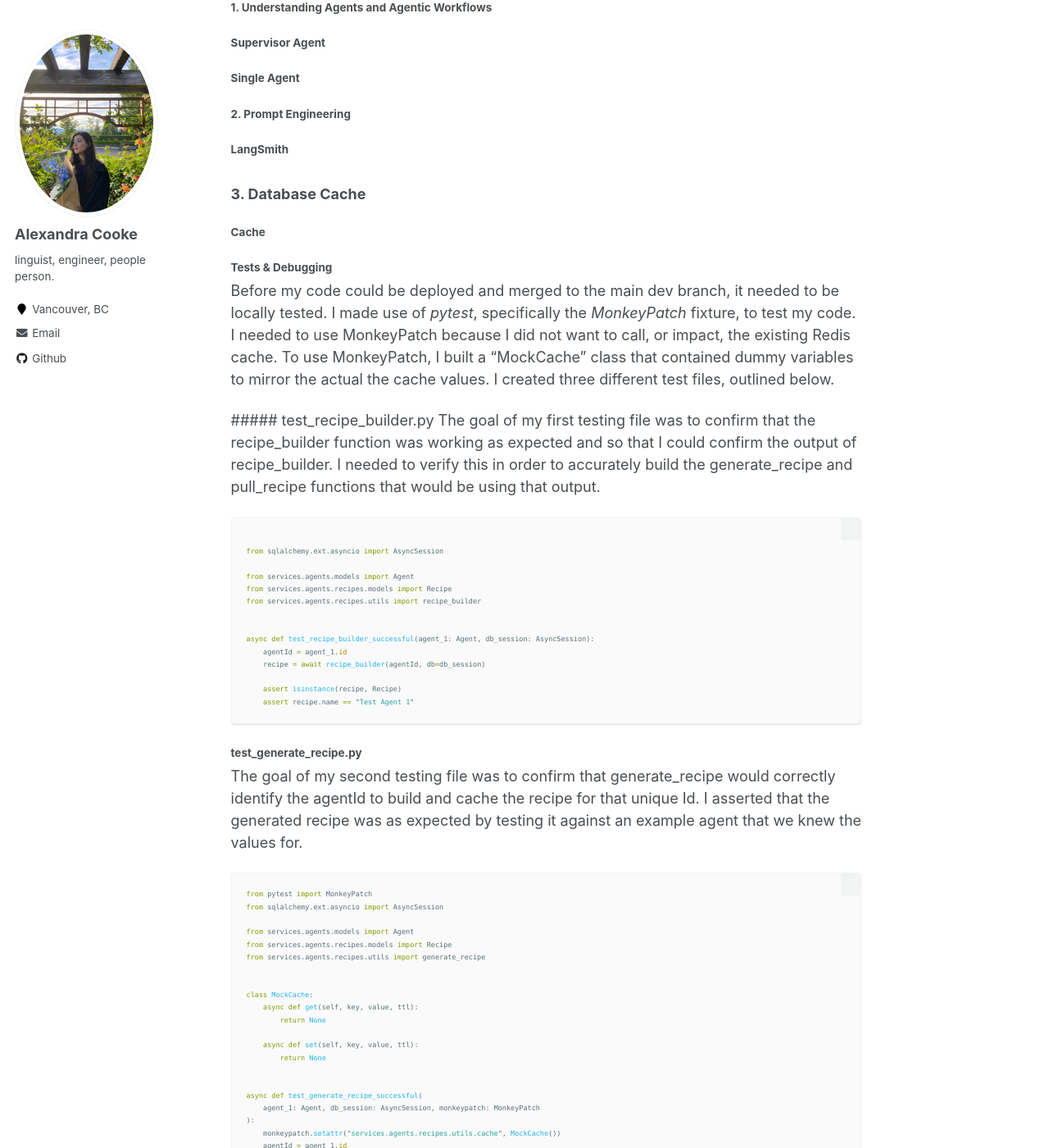
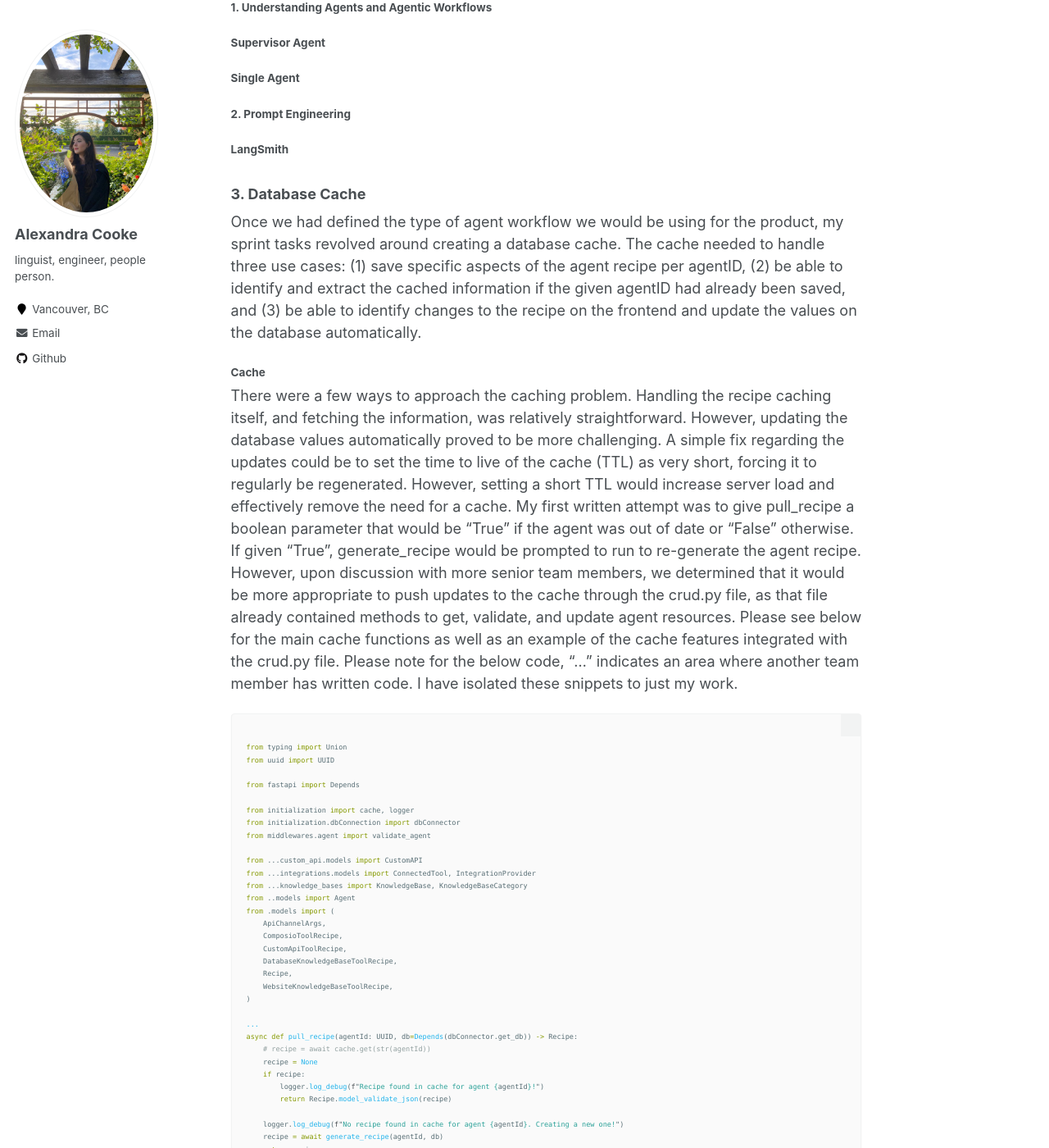
Before and after one commit to acooke82/acooke82.github.io, a Jekyll site: the page built from _portfolio/portfolio-1.md, in a window 1280 px wide and 1400 px high, scrolled down 577 px. Shown: the whole window at 82% size. Built offline with Jekyll 4.4.1, drawn with Linux system fonts in a browser that asks for light colours; some of the changed text lies outside the part shown.

Commit message:
Update portfolio-1.md
- completed cache information

````diff
--- a/_portfolio/portfolio-1.md
+++ b/_portfolio/portfolio-1.md
@@ -21,11 +21,69 @@ Once the , my team and I were put into a Sprint and assigned tasks to complete f
 ##### LangSmith
 
 ### 3. Database Cache
+Once we had defined the type of agent workflow we would be using for the product, my sprint tasks revolved around creating a database cache. The cache needed to handle three use cases: (1) save specific aspects of the agent recipe per agentID, (2) be able to identify and extract the cached information if the given agentID had already been saved, and (3) be able to identify changes to the recipe on the frontend and update the values on the database automatically.
 
 #### Cache
+There were a few ways to approach the caching problem. Handling the recipe caching itself, and fetching the information, was relatively straightforward. However, updating the database values automatically proved to be more challenging. A simple fix regarding the updates could be to set the time to live of the cache (TTL) as very short, forcing it to regularly be regenerated. However, setting a short TTL would increase server load and effectively remove the need for a cache. My first written attempt was to give pull_recipe a boolean parameter that would be "True" if the agent was out of date or "False" otherwise. If given "True", generate_recipe would be prompted to run to re-generate the agent recipe. However, upon discussion with more senior team members, we determined that it would be more appropriate to push updates to the cache through the crud.py file, as that file already contained methods to get, validate, and update agent resources. Please see below for the main cache functions as well as an example of the cache features integrated with the crud.py file. Please note for the below code, "..." indicates an area where another team member has written code. I have isolated these snippets to just my work.
 
+```python
+
+from typing import Union
+from uuid import UUID
+
+from fastapi import Depends
+
+from initialization import cache, logger
+from initialization.dbConnection import dbConnector
+from middlewares.agent import validate_agent
+
+from ...custom_api.models import CustomAPI
+from ...integrations.models import ConnectedTool, IntegrationProvider
+from ...knowledge_bases import KnowledgeBase, KnowledgeBaseCategory
+from ..models import Agent
+from .models import (
+    ApiChannelArgs,
+    ComposioToolRecipe,
+    CustomApiToolRecipe,
+    DatabaseKnowledgeBaseToolRecipe,
+    Recipe,
+    WebsiteKnowledgeBaseToolRecipe,
+)
+
+...
+async def pull_recipe(agentId: UUID, db=Depends(dbConnector.get_db)) -> Recipe:
+    # recipe = await cache.get(str(agentId))
+    recipe = None
+    if recipe:
+        logger.log_debug(f"Recipe found in cache for agent {agentId}!")
+        return Recipe.model_validate_json(recipe)
+
+    logger.log_debug(f"No recipe found in cache for agent {agentId}. Creating a new one!")
+    recipe = await generate_recipe(agentId, db)
+    return recipe
+
+
+async def generate_recipe(agentId: UUID, db=Depends(dbConnector.get_db)) -> Recipe:
+    recipe = await recipe_builder(agentId, db)
+    recipeJson = recipe.model_dump_json()
+    await cache.set(key=str(agentId), value=recipeJson, ttl=432000)
+    return recipe
+```
+
+```python
+...
+await db.flush()
+    if commit:
+        await db.commit()
+    await db.refresh(agentInDb)
+
+    await generate_recipe(agentInDb.id, db)
+    return agentInDb
+...
+
+```
 #### Tests & Debugging
-Before my code could be deployed and merged to the main dev branch, it needed to be locally tested. I made use of *pytest*, specifically the *MonkeyPatch* fixture, to test my code. I needed to use MonkeyPatch because I did not want to call, or impact, the existing Redis cache. To use MonkeyPatch, I built a "MockCache" class that contained dummy variables to mirror the actual the cache values. I created three different test files, outlined below.
+Before my code could be deployed and merged to the main dev branch, it needed to be locally tested. I made use of *pytest*, specifically the *MonkeyPatch* fixture, to test my code. I needed to use MonkeyPatch because I did not want to call, or impact, the actual Redis cache. To use MonkeyPatch, I built a "MockCache" class that contained dummy variables to mirror the actual the cache values. I created three different test files, outlined below.
 
  ##### test_recipe_builder.py
  The goal of my first testing file was to confirm that the recipe_builder function was working as expected and so that I could confirm the output of recipe_builder. I needed to verify this in order to accurately
@@ -48,7 +106,7 @@ async def test_recipe_builder_successful(agent_1: Agent, db_session: AsyncSessio
     assert recipe.name == "Test Agent 1"
 ```
 
-##### test_generate_recipe.py
+#### test_generate_recipe.py
 The goal of my second testing file was to confirm that generate_recipe would correctly identify the agentId to build and cache the recipe for that unique Id. I asserted that the generated recipe was as expected by testing it against an example agent that we knew the values for.
 
 ```python
@@ -82,7 +140,7 @@ async def test_generate_recipe_successful(
 ```
 
 
-##### test_pull_recipe.py
+#### test_pull_recipe.py
 The goal of my third testing file was to confirm that the pull_recipe function would be able to successfully complete two actions. One, that it could pull a recipe from the cache if it existed. Two, that if the recipe requested did not yet exist, it would trigger an automatic generation of a new recipe.
 
 ```python
@@ -134,4 +192,4 @@ async def test_pull_recipe_with_generation_successful(
     assert str(agentId) in mockCache.cache
     assert isinstance(recipe, Recipe)
 ```
-Since I had never used the MonkeyPatch fixture before, it took me some time to correctly set up my testing environment and to understand how to approach mocking the live cache. However, once those issues were addressed, the creation of the tests themselves were straightforward. Once my assertions were all passing, I sent a pull request for my code to be integrated with the project. The database cache was completed at the end of my internship and successfully deployed onto the main product repository.
+As I had never used the MonkeyPatch fixture before, it took me some time to correctly set up my testing environment and to understand how to approach mocking the live cache. However, once those issues were addressed, the creation of the tests themselves were straightforward. Once my assertions were all passing, I sent a pull request for my tests and cache code to be integrated with the project. The database cache was completed at the end of my internship and successfully integrated into the product.
````
Also changed, not shown: other parts of _portfolio/portfolio-1.md (+1 -1 lines).
